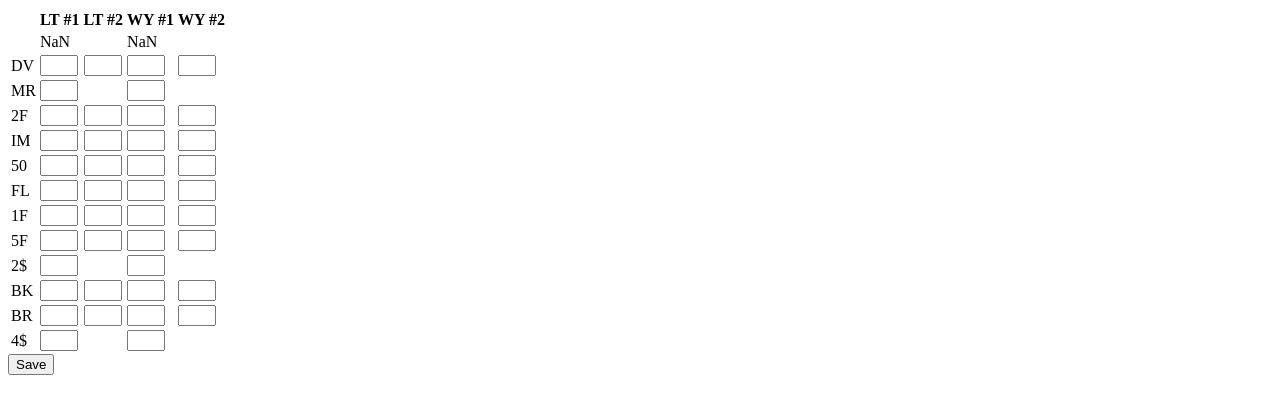
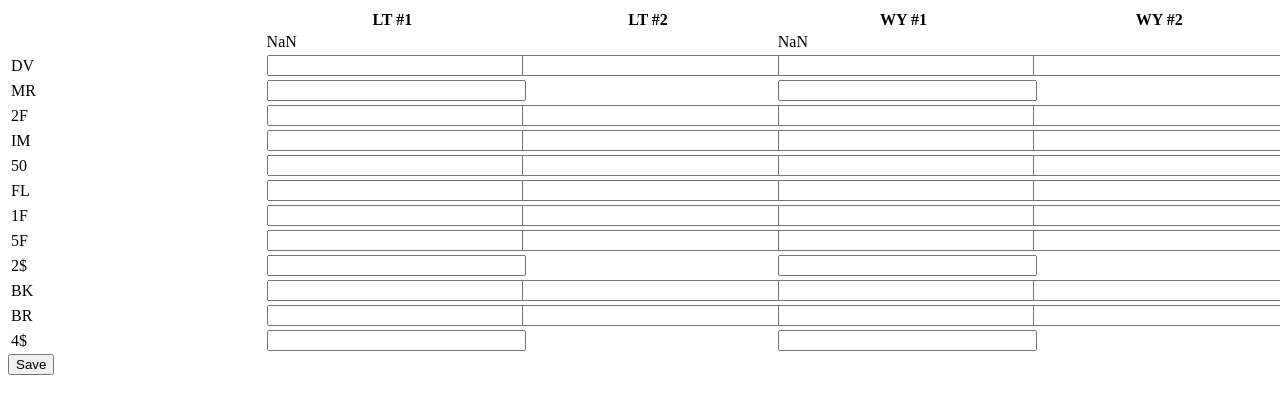
Before and after one commit to bwhybel/score, a plain HTML site: page index.html in a window 1280 px wide. Drawn offline with Linux system fonts and the light colour scheme.

Commit message:
Update index.html

```diff
--- a/index.html
+++ b/index.html
@@ -3,8 +3,18 @@
 <head>
   <title>Table with Text Inputs</title>
   <style>
-    input {
-        width: 30px;
+    table {
+        width: 100vw;
+        table-layout: fixed;
+    }
+
+    th, td {
+        width: 20%;
+        word-wrap: break-word;
+    }
+
+    input[type=number] {
+        width: 100%;
     }
   </style>
 </head>
```
